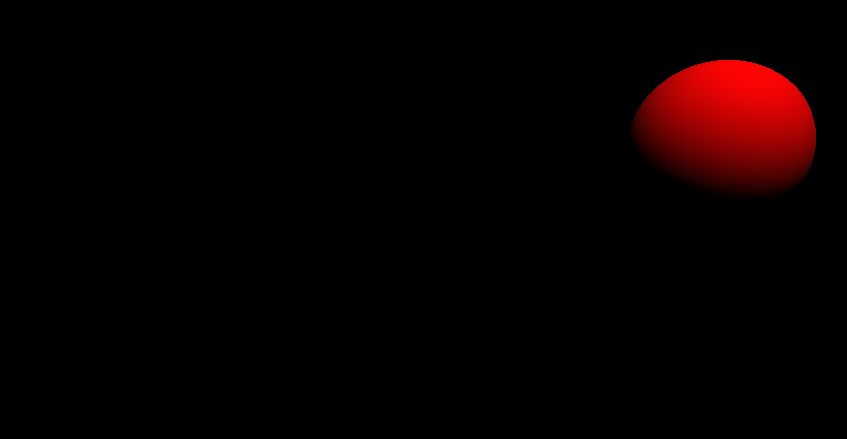
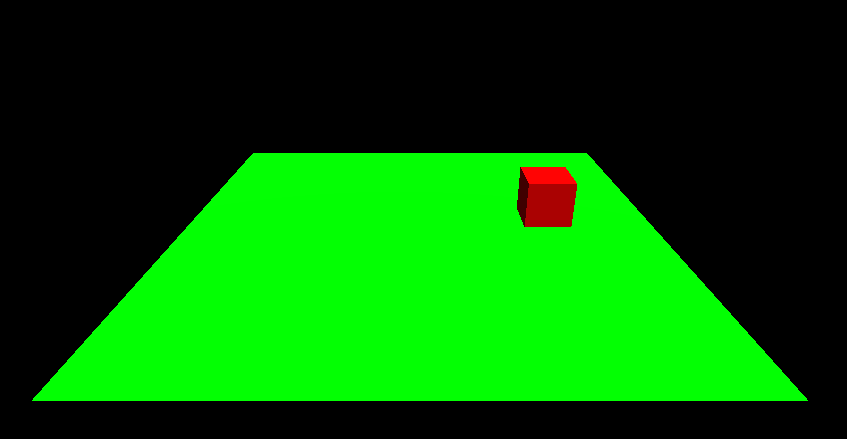
Before and after one commit to erhan3861/threejs-simple-game, a plain HTML site: page index.html in a window 1280 px wide. Shown: the part 173-612 px from the top of the page, without its empty margins (220-1067 px from the left). Drawn offline with nearby package versions, Linux system fonts and the light colour scheme; animation ran at ten frames a second.

Commit message:
Update index.html

```diff
--- a/index.html
+++ b/index.html
@@ -3,7 +3,7 @@
 <head>
   <meta charset="UTF-8">
   <meta name="viewport" content="width=device-width, initial-scale=1.0">
-  <title>Three.js Basit Oyun</title>
+  <title>Three.js Küp Oyunu</title>
   <style>
     body {
       margin: 0;
@@ -15,53 +15,71 @@
   </style>
 </head>
 <body>
-      <script src="https://cdn.jsdelivr.net/npm/three@0.136.0/build/three.min.js"></script>
-
+    <script src="https://cdn.jsdelivr.net/npm/three@0.136.0/build/three.min.js"></script>
   <script>
     // Three.js sahnesi
     const scene = new THREE.Scene();
 
     // Kamera
     const camera = new THREE.PerspectiveCamera(75, window.innerWidth / window.innerHeight, 0.1, 1000);
-    camera.position.z = 5;
+    camera.position.set(0, 5, 10);
+    camera.lookAt(0, 0, 0);
 
     // Renderer
     const renderer = new THREE.WebGLRenderer();
     renderer.setSize(window.innerWidth, window.innerHeight);
     document.body.appendChild(renderer.domElement);
 
-    // Işık
+    // Işıklar
     const light = new THREE.DirectionalLight(0xffffff, 1);
-    light.position.set(0, 5, 5).normalize();
+    light.position.set(5, 10, 5);
     scene.add(light);
+
+    const ambientLight = new THREE.AmbientLight(0x404040); // Yumuşak ışık
+    scene.add(ambientLight);
 
     // Zemin
     const planeGeometry = new THREE.PlaneGeometry(10, 10);
-    const planeMaterial = new THREE.MeshStandardMaterial({ color: 0x00ffff });
+    const planeMaterial = new THREE.MeshStandardMaterial({ color: 0x00ff00 });
     const plane = new THREE.Mesh(planeGeometry, planeMaterial);
     plane.rotation.x = -Math.PI / 2;
     scene.add(plane);
 
-    // Top
-    const sphereGeometry = new THREE.SphereGeometry(0.5, 32, 32);
-    const sphereMaterial = new THREE.MeshStandardMaterial({ color: 0xff0000 });
-    const sphere = new THREE.Mesh(sphereGeometry, sphereMaterial);
-    sphere.position.y = 0.5;
-    scene.add(sphere);
 
-    // Hedef
-    const targetGeometry = new THREE.CircleGeometry(0.5, 32);
-    const targetMaterial = new THREE.MeshStandardMaterial({ color: 0x0000ff });
-    const target = new THREE.Mesh(targetGeometry, targetMaterial);
-    target.rotation.x = -Math.PI / 2;
-    target.position.set(2, 0.01, 2);
-    scene.add(target);
+    let targetPosition = new THREE.Vector3(); // İlk olarak tanımla
 
-    // Kontrol değişkenleri
-    let targetPosition = new THREE.Vector3(2, 0.5, 2);
-    const speed = 0.05;
 
-    // Tıklama ile hedefi güncelleme
+    // Küp
+    const cubeGeometry = new THREE.BoxGeometry(1, 1, 1);
+    const cubeMaterial = new THREE.MeshStandardMaterial({ color: 0xff0000 });
+    let cube = new THREE.Mesh(cubeGeometry, cubeMaterial);
+    resetCubePosition();
+    scene.add(cube);
+
+    // Parçalama efektleri için grup
+    const fragments = [];
+
+    // Küp rastgele hareket
+
+function resetCubePosition() {
+  cube.position.set(
+    Math.random() * 10 - 5,
+    0.5,
+    Math.random() * 10 - 5
+  );
+  setRandomTarget(); // Daha sonra kullan
+}
+
+function setRandomTarget() {
+  targetPosition.set(
+    Math.random() * 10 - 5,
+    0.5,
+    Math.random() * 10 - 5
+  );
+}
+
+
+    // Tıklama olayını dinle
     window.addEventListener('click', (event) => {
       const mouse = new THREE.Vector2();
       mouse.x = (event.clientX / window.innerWidth) * 2 - 1;
@@ -70,24 +88,57 @@
       const raycaster = new THREE.Raycaster();
       raycaster.setFromCamera(mouse, camera);
 
-      const intersects = raycaster.intersectObject(plane);
+      const intersects = raycaster.intersectObject(cube);
       if (intersects.length > 0) {
-        targetPosition = intersects[0].point;
-        target.position.set(targetPosition.x, 0.01, targetPosition.z);
+        // Küp parçala
+        destroyCube();
       }
     });
+
+    function destroyCube() {
+      for (let i = 0; i < 10; i++) {
+        const fragment = new THREE.Mesh(
+          new THREE.BoxGeometry(0.3, 0.3, 0.3),
+          new THREE.MeshStandardMaterial({ color: 0xff0000 })
+        );
+        fragment.position.copy(cube.position);
+        fragment.position.x += Math.random() - 0.5;
+        fragment.position.y += Math.random() * 0.5;
+        fragment.position.z += Math.random() - 0.5;
+
+        fragments.push(fragment);
+        scene.add(fragment);
+
+        // Parçayı 5 saniye sonra sahneden kaldır
+        setTimeout(() => {
+          scene.remove(fragment);
+          const index = fragments.indexOf(fragment);
+          if (index > -1) fragments.splice(index, 1);
+        }, 5000);
+      }
+
+      // Küpü sahneden kaldır ve 5 saniye sonra yeniden oluştur
+      scene.remove(cube);
+      setTimeout(() => {
+        cube = new THREE.Mesh(cubeGeometry, cubeMaterial);
+        resetCubePosition();
+        scene.add(cube);
+      }, 5000);
+    }
 
     // Animasyon döngüsü
     function animate() {
       requestAnimationFrame(animate);
 
-      // Topu hedefe doğru hareket ettir
+      // Küp hedefe doğru hareket ettir
       const direction = new THREE.Vector3();
-      direction.subVectors(targetPosition, sphere.position);
+      direction.subVectors(targetPosition, cube.position);
 
-      if (direction.length() > speed) {
+      if (direction.length() > 0.1) {
         direction.normalize();
-        sphere.position.addScaledVector(direction, speed);
+        cube.position.addScaledVector(direction, 0.05);
+      } else {
+        setRandomTarget();
       }
 
       renderer.render(scene, camera);
```
